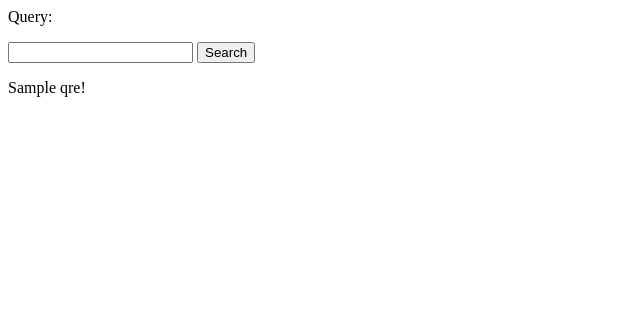
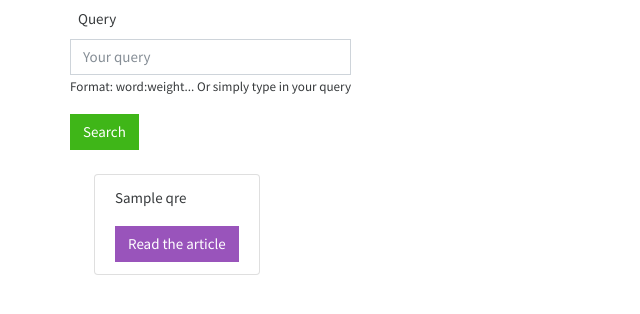
Before and after one commit to lanesket/vector-model-info-retrieval, a Flask app: template src/templates/index.html in a window 1280 px wide. Shown: the top 314 px of the page, without its empty margins (0-640 px from the left). Run offline with Flask 2, Linux system fonts and the light colour scheme; the template is opened without the code that fills it: most values are stand-ins (such as "Sample title", 1, 10 or a date in 2020); parts of the project's set-up code (start-up, migrations or seed data) failed here and were passed over; some libraries are stand-ins or nearby versions.

Commit message:
Added web gui

```diff
--- a/src/app.py
+++ b/src/app.py
@@ -1,9 +1,12 @@
 from flask import Flask, render_template, request, redirect
 from Preprocessor import Preprocessor
 from VectorModel import VectorModel
-
+from string import Template
+import os
 
 vm = VectorModel('assets/articles/processed')
+if not os.listdir('assets/articles/vectors'):
+    vm.generate_weights('assets/articles/vectors')
 vectors = vm.load_vectors('assets/articles/vectors')
 p = Preprocessor("assets/stop-words.txt")
 
@@ -15,16 +18,37 @@ app = Flask(__name__)
 def main():
     return render_template("index.html")
 
+@app.route('/iteration',  methods=['POST', 'GET'])
+def iter():
+    return ""
 
-@app.route('/', methods=['POST'])
+@app.route('/', methods=['POST', 'GET'])
 def main_response():
     query = request.form['query']
     processed_query = p.process(query)
     query_vector = vm.query_vectorize(processed_query)
-    res = vm.find_similar(vectors, query_vector, 5)
+
+    if ":" in query:
+        pairs = query.split(" ")
+        for pair in pairs:
+            t, d, w = pair.partition(":")
+            # vector_mapping returns position of a term in a vector
+            # set only weights for the provided terms, since others are 0
+            query_vector[vm.vector_mapping[t.lower()]] = int(w)
+    res = vm.find_similar(vectors, query_vector, 7)
+    res = [ r.split("/")[-1] for r in res ]
 
     return render_template("index.html", qres=res)
 
+@app.route("/article/<article_name>", methods=['POST'])
+def full_article(article_name):
+    text = ""
+    try:
+        with open("assets/articles/raw/" + article_name, "r") as f:
+            text = f.read()
+    except:
+         text = "No such article found("
+    return render_template("article.html", article_name=article_name, contents=text)
 
 if __name__ == "__main__":
     app.run(debug=True, port=5001)
--- a/src/templates/index.html
+++ b/src/templates/index.html
@@ -1,12 +1,42 @@
+<!DOCTYPE html>
+<html lang="en" dir="ltr">
+  <head>
+    <meta charset="utf-8">
+    <link rel="stylesheet" href="https://stackpath.bootstrapcdn.com/bootstrap/4.4.1/css/bootstrap.min.css" integrity="sha384-Vkoo8x4CGsO3+Hhxv8T/Q5PaXtkKtu6ug5TOeNV6gBiFeWPGFN9MuhOf23Q9Ifjh" crossorigin="anonymous">
+    <script src="https://stackpath.bootstrapcdn.com/bootstrap/4.4.1/js/bootstrap.min.js" integrity="sha384-wfSDF2E50Y2D1uUdj0O3uMBJnjuUD4Ih7YwaYd1iqfktj0Uod8GCExl3Og8ifwB6" crossorigin="anonymous"></script>
+    <link href="https://stackpath.bootstrapcdn.com/bootswatch/4.4.1/cosmo/bootstrap.min.css" rel="stylesheet" integrity="sha384-qdQEsAI45WFCO5QwXBelBe1rR9Nwiss4rGEqiszC+9olH1ScrLrMQr1KmDR964uZ" crossorigin="anonymous">
+    <title>Index</title>
+  </head>
   <body>
-    <p>Query:</p>
-    <form method="post">
-        <input type="text" name="query">
-        <input type="submit" value="Search">
+    <div class="container">
+      <div class="row" class="">
+        <div>
+          <form method="post" role="form">
+            <div class="form-group">
+              <label for="text" class="m-2">Query</label>
+              <input type="text" name="query" class="form-control" id="text" placeholder="Your query">
+              <p><small>Format: word:weight... Or simply type in your query </small></p>
+            </div>
+            <input type="submit" value="Search" class="btn btn-success">
           </form>
+        </div>
+      </div>
+      <div class="row">
         {% if qres %}
+        <ul class="list-group m-4">
           {% for r in qres %}
-            <p>{{ r }}!</p>
+          <li class="list-group-item">
+            <p>
+              {{ r }}
+            </p>
+            <form action="http://localhost:5001/article/{{ r }}" method="post">
+              <input type="submit" value="Read the article" class="btn btn-info"/>
+            </form>
+          </li>
           {% endfor %}
+        </ul>
         {% endif %}
+      </div>
+    </div>
   </body>
+</html>
```
Also changed, not shown: src/templates/article.html (added, +23 -0 lines). Lines whose indentation alone changed are shown as unchanged.
